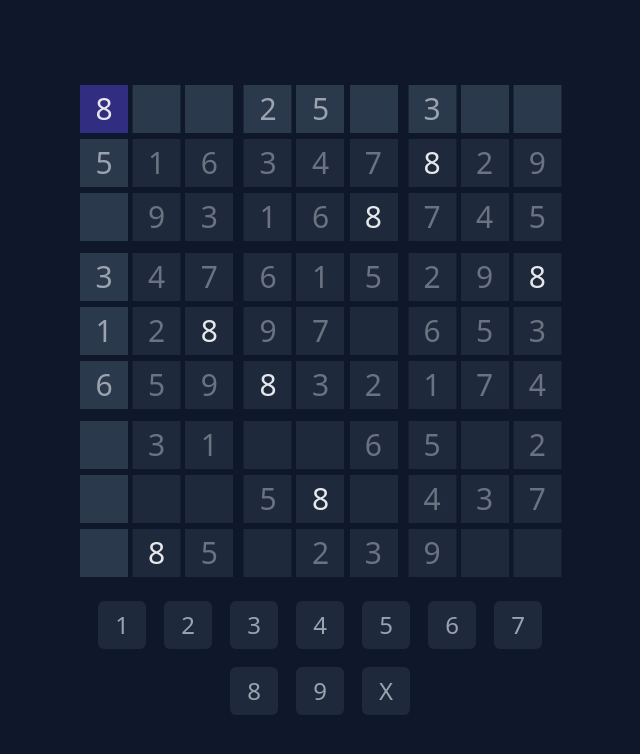
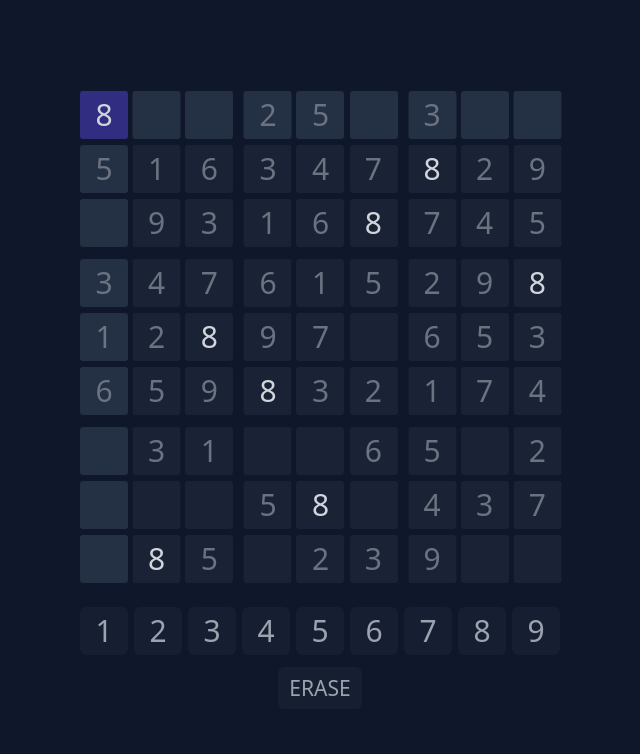
Before and after one commit to sygeman/sudoku, a Next.js app: page / in a window 1280 px wide. Shown: the top 754 px of the page, without its empty margins (320-960 px from the left). Built offline with nearby package versions, Linux system fonts and the light colour scheme.

Commit message:
Updated cell highlight

```diff
--- a/components/cell.tsx
+++ b/components/cell.tsx
@@ -3,29 +3,25 @@ import clsx from "clsx";
 export const Cell = ({
   value,
   selected,
-  highlightBackground,
-  highlightText,
+  highlightLine,
+  highlightSame,
   onClick,
 }: {
   value: number | null | string;
   selected?: boolean;
-  highlightBackground?: boolean;
-  highlightText?: boolean;
+  highlightLine?: boolean;
+  highlightSame?: boolean;
   onClick?: () => void;
 }) => (
   <button
     className={clsx(
-      "flex justify-center items-center h-8 w-8 font-medium text-xl cursor-pointer",
-      selected || highlightText
-        ? "text-gray-200"
-        : highlightBackground
-        ? "text-gray-400"
-        : "text-gray-500",
+      "flex justify-center items-center h-8 w-8 font-medium text-xl cursor-pointer rounded-sm",
+      selected || highlightSame ? "text-gray-300" : "text-gray-500",
       selected
         ? "bg-indigo-900"
-        : highlightBackground
-        ? "bg-slate-700/80"
-        : "bg-slate-800"
+        : highlightLine
+        ? "bg-slate-700/60"
+        : "bg-slate-800/70"
     )}
     onClick={() => onClick && onClick()}
   >
--- a/components/control-button.tsx
+++ b/components/control-button.tsx
@@ -3,16 +3,20 @@ import React from "react";
 
 export const ControlButton = ({
   children,
+  disabled,
   onClick,
 }: {
   children: React.ReactNode;
+  disabled?: boolean;
   onClick?: () => void;
 }) => (
   <button
     className={clsx(
       "h-8 w-8 flex items-center justify-center rounded",
-      "bg-slate-800 text-gray-400 font-medium font-xl"
+      "bg-slate-800/50 text-gray-400 font-medium text-xl",
+      "disabled:opacity-20"
     )}
+    disabled={disabled}
     onClick={onClick}
   >
     {children}
--- a/components/control.tsx
+++ b/components/control.tsx
@@ -1,3 +1,4 @@
+import clsx from "clsx";
 import React from "react";
 import { ControlButton } from "./control-button";
 
@@ -15,7 +16,8 @@ export const Control = ({
       | { type: "remove" }
   ) => void;
 }) => (
-  <div className="flex flex-wrap gap-3 w-full justify-center">
+  <>
+    <div className="flex flex-wrap gap-1 w-full justify-center">
       {x9Array.map((_value, index) => (
         <ControlButton
           key={index}
@@ -24,8 +26,18 @@ export const Control = ({
           {index + 1}
         </ControlButton>
       ))}
-    <ControlButton onClick={() => onAction({ type: "remove" })}>
-      X
-    </ControlButton>
     </div>
+    <div className="mt-2 flex flex-wrap gap-1 w-full justify-center">
+      <button
+        className={clsx(
+          "py-1 px-2 rounded",
+          "bg-slate-800/50 text-gray-400 font-medium uppercase text-sm",
+          "disabled:opacity-20"
+        )}
+        onClick={() => onAction({ type: "remove" })}
+      >
+        Erase
+      </button>
+    </div>
+  </>
 );
--- a/components/game.tsx
+++ b/components/game.tsx
@@ -34,8 +34,8 @@ export const Game = () => {
                 <Cell
                   value={value}
                   selected={cellSelected}
-                  highlightBackground={cellHighlightBackground}
-                  highlightText={cellHighlightText}
+                  highlightLine={cellHighlightBackground}
+                  highlightSame={cellHighlightText}
                   onClick={() => setSelected([rowIndex, cellIndex])}
                 />
               );
```
Lines whose indentation alone changed are shown as unchanged.
